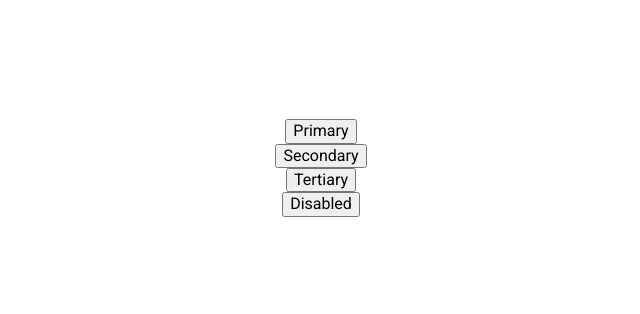
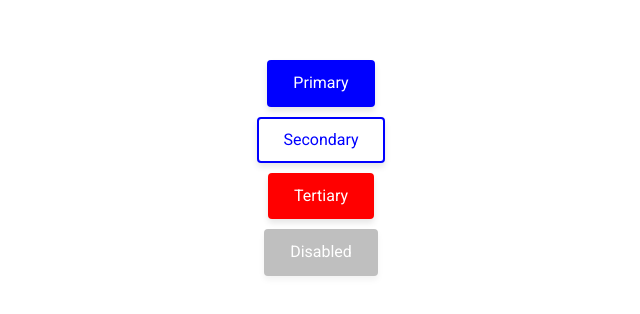
Before and after one commit to rastim26/lovetovisit-fdtest, a React (Vite) app: page /task2 in a window 1280 px wide. Shown: the part 232-546 px from the top of the page, without its empty margins (319-959 px from the left). Built offline with nearby package versions, Linux system fonts and the light colour scheme.

Commit message:
feat: Complete Task 2

```diff
--- /dev/null
+++ b/src/Views/Task2/Components/Button/button.css
@@ -0,0 +1,45 @@
+.btn {
+  background-color: transparent;
+  border-radius: 4px;
+  border: none;
+  color: white;
+  padding: 12px 24px;
+  text-align: center;
+  text-decoration: none;
+  display: inline-block;
+  font-size: 16px;
+  cursor: pointer;
+  transition: all 0.3s ease;
+  box-shadow: 0 4px 6px rgba(0, 0, 0, 0.1);
+  border: 2px solid transparent;
+}
+
+.btn:hover {
+  opacity: 0.7;
+  box-shadow: 0 6px 8px rgba(0, 0, 0, 0.2);
+  transform: translateY(-2px);
+}
+
+.btn--primary {
+  background-color: blue;
+  color: white;
+}
+
+.btn--secondary {
+  background-color: white;
+  color: blue;
+  border-color: blue;
+}
+
+.btn--tertiary {
+  background-color: red;
+  color: white;
+}
+
+.btn--disabled {
+  background-color: gray;
+  color: white;
+  cursor: not-allowed;
+  opacity: 0.5;
+  pointer-events: none;
+}
--- /dev/null
+++ b/src/Views/Task2/Components/Button/button.tsx
@@ -0,0 +1,18 @@
+import './button.css'
+
+interface ButtonProps {
+  text: string;
+  className?: string;
+  onClick?: () => void;
+  disabled?: boolean;
+}
+
+const Button = ({ text, className, onClick, disabled }: ButtonProps) => {
+  return (
+    <button className={className} onClick={onClick} disabled={disabled}>
+      {text}
+    </button>
+  );
+};
+
+export default Button;
--- a/src/Views/Task2/Task2.tsx
+++ b/src/Views/Task2/Task2.tsx
@@ -1,12 +1,13 @@
 import './task2.css'
+import Button from './Components/Button/button'
 
 const Task2 = () => {
     return (
         <div className="task2">
-            <button>Primary</button>
-            <button>Secondary</button>
-            <button>Tertiary</button>
-            <button>Disabled</button>
+            <Button className="btn btn--primary" text="Primary"/>
+            <Button className="btn btn--secondary" text="Secondary"/>
+            <Button className="btn btn--tertiary" text="Tertiary"/>
+            <Button className="btn btn--disabled" text="Disabled" disabled />
         </div>
     )
 }
--- a/src/Views/Task2/task2.css
+++ b/src/Views/Task2/task2.css
@@ -5,4 +5,5 @@
     justify-content: center;
     align-items: center;
     flex-direction: column;
+    gap: 10px;
 }
```
